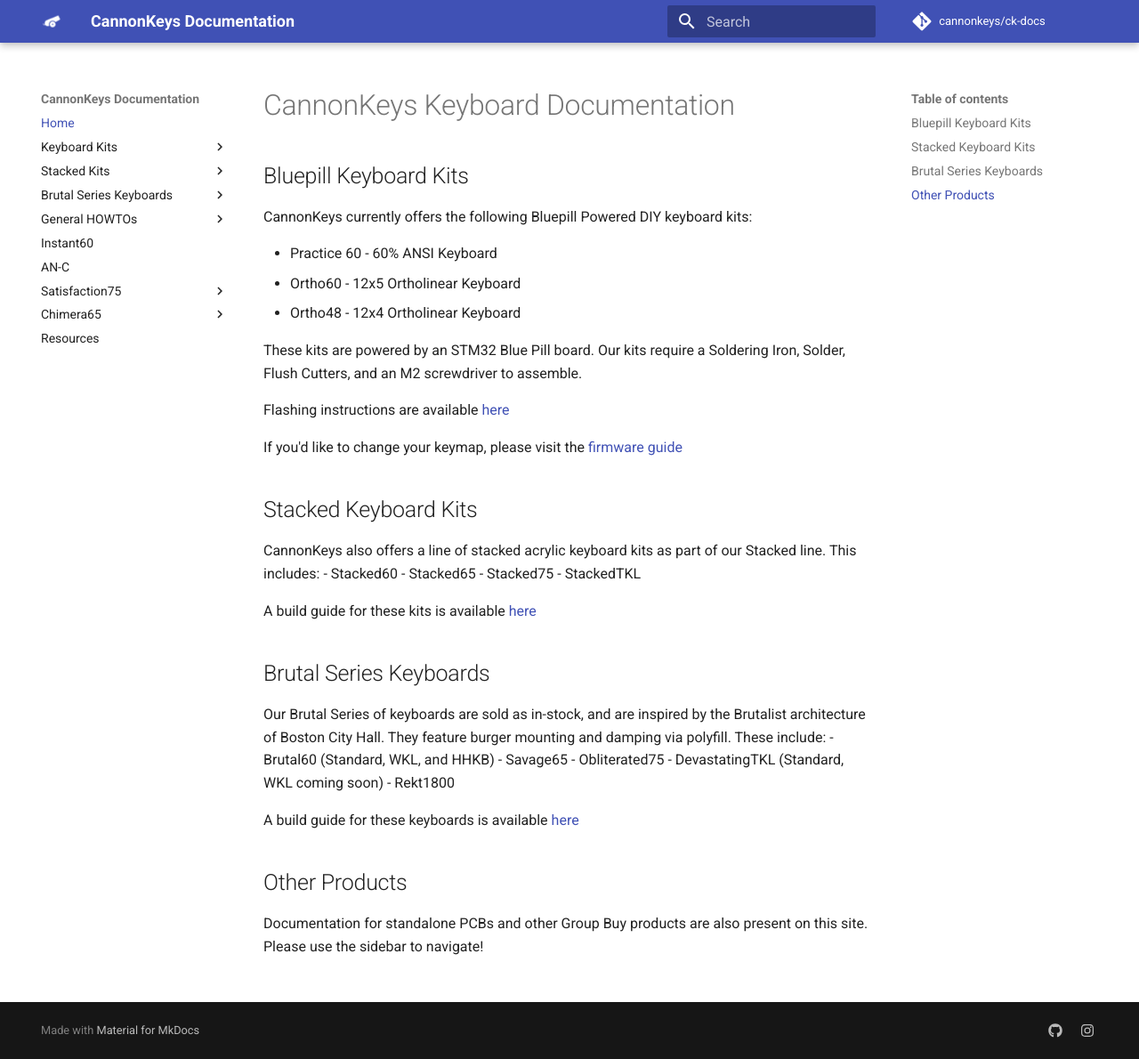
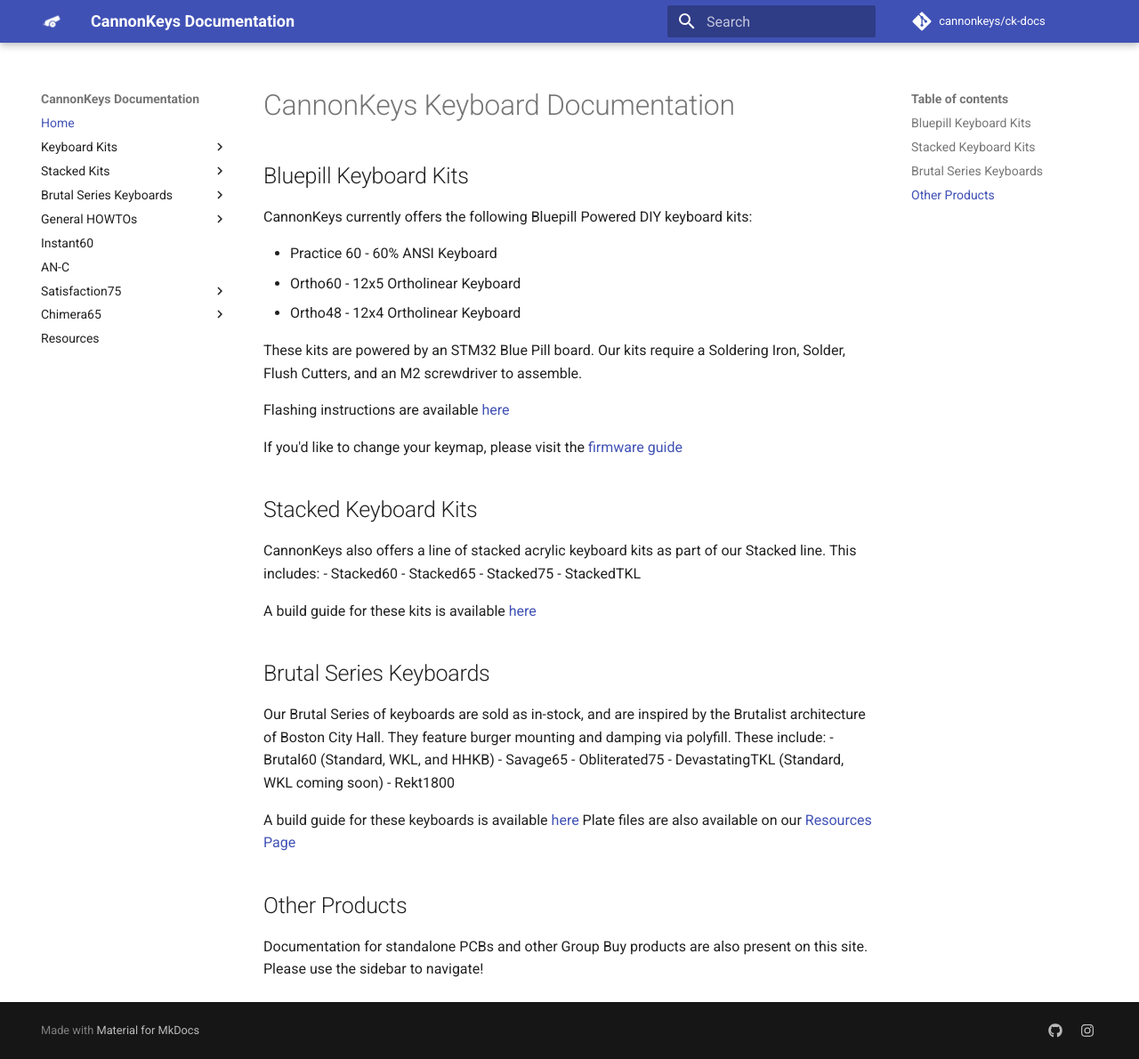
Before and after one commit to cannonkeys/ck-docs, an MkDocs documentation site: the page built from docs/index.md, in a window 1280 px wide and 1190 px high. Shown: the whole window at 89% size. Built offline with MkDocs 1.6.1 and Material for MkDocs 9.7.7, drawn with Linux system fonts in a browser that asks for light colours; comment, search, counter and statistics services are not loaded.

Commit message:
Add link to resourced

```diff
--- a/docs/index.md
+++ b/docs/index.md
@@ -31,6 +31,7 @@ Our Brutal Series of keyboards are sold as in-stock, and are inspired by the Bru
 - Rekt1800
 
 A build guide for these keyboards is available [here](brutal/brutal_build.md)
+Plate files are also available on our [Resources Page](resources.md)
 
 ## Other Products
 
```
